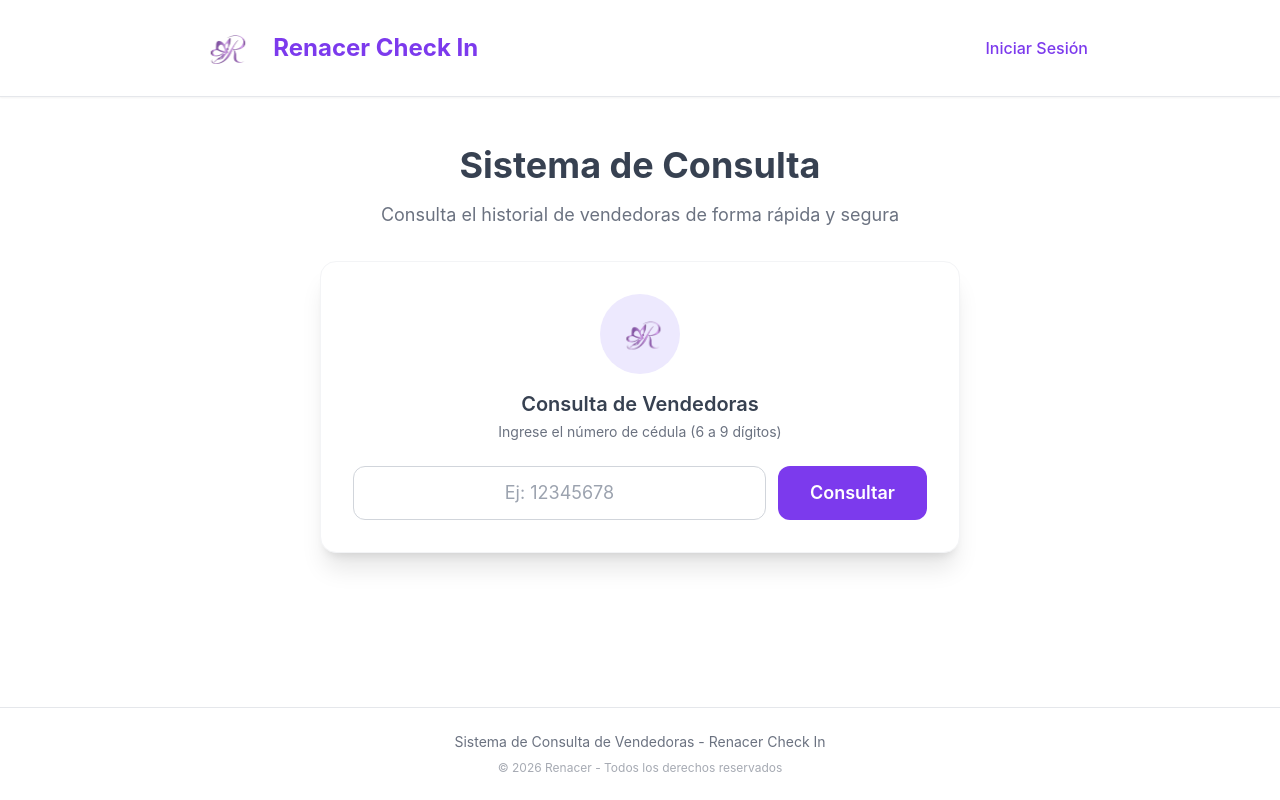
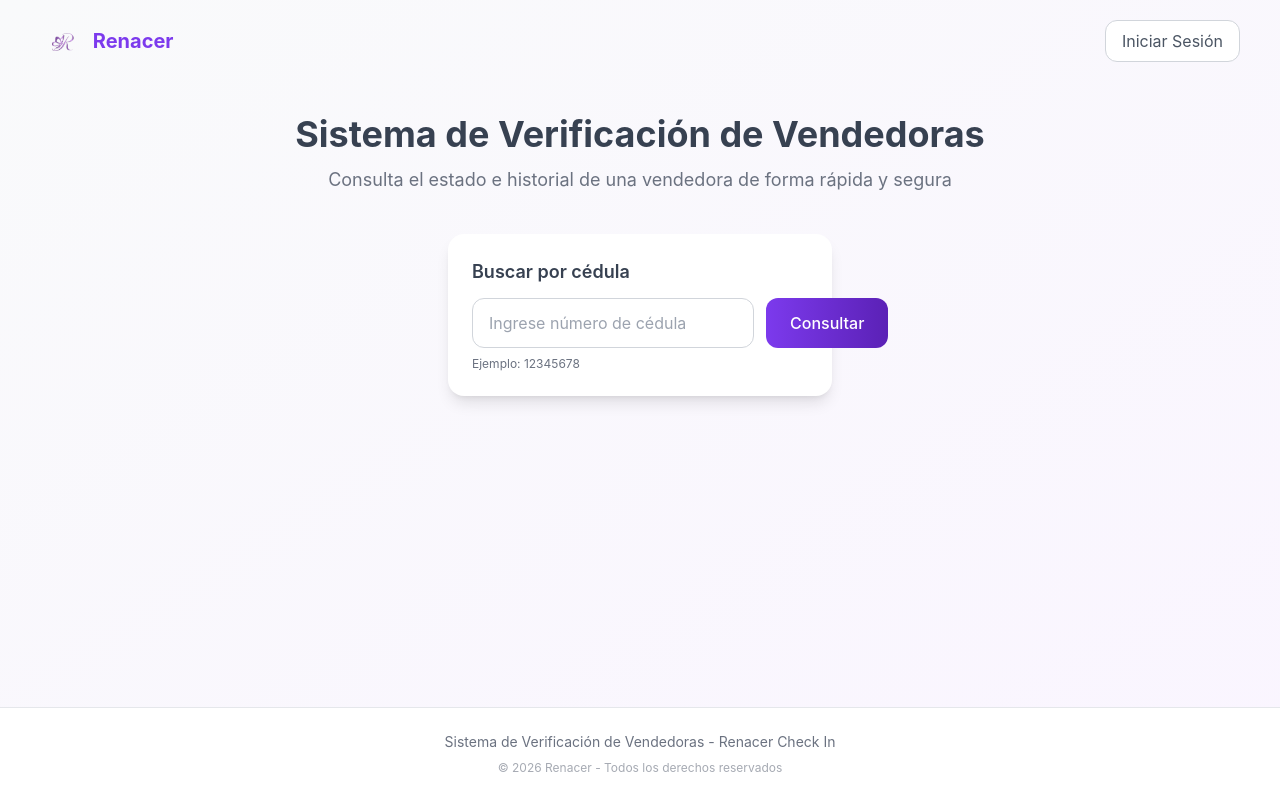
Before and after one commit to Joebgs/sistema-renacer, a React (Vite) app in the folder frontend/: page / in a window 1280 px wide. Built offline with nearby package versions, Linux system fonts and the light colour scheme.

Commit message:
Rediseño completo: Nueva interfaz con tarjeta de resultados estilo moderno

```diff
--- a/frontend/src/pages/Home.tsx
+++ b/frontend/src/pages/Home.tsx
@@ -9,7 +9,6 @@ function Home() {
   const [error, setError] = useState('');
   const [errorValidacion, setErrorValidacion] = useState('');
 
-  // Validar cédula venezolana (6-9 dígitos, solo números)
   const validarCedula = (value: string): boolean => {
     if (!value) return false;
     const numeros = /^\d+$/.test(value);
@@ -18,11 +17,9 @@ function Home() {
   };
 
   const buscar = async () => {
-    // Limpiar errores previos
     setError('');
     setErrorValidacion('');
 
-    // Validar cédula
     if (!cedula.trim()) {
       setErrorValidacion('Por favor ingrese un número de cédula');
       return;
@@ -40,6 +37,7 @@ function Home() {
       setResultado(response.data);
     } catch (err: any) {
       setError(err.response?.data?.mensaje || 'Vendedora no encontrada');
+      setResultado(null);
     } finally {
       setLoading(false);
     }
@@ -47,193 +45,173 @@ function Home() {
 
   const handleCedulaChange = (e: React.ChangeEvent<HTMLInputElement>) => {
     const value = e.target.value;
-    // Solo permitir números
     if (value === '' || /^[0-9]+$/.test(value)) {
       setCedula(value);
       setErrorValidacion('');
     }
   };
 
-  const getColorReputacion = (reputacion: string) => {
+  const getStatusColor = (reputacion: string) => {
     switch (reputacion) {
-      case 'POSITIVA': return 'text-green-600 bg-green-50 border-green-200';
-      case 'OBSERVADA': return 'text-yellow-600 bg-yellow-50 border-yellow-200';
-      case 'RESTRINGIDA': return 'text-red-600 bg-red-50 border-red-200';
-      default: return 'text-blue-600 bg-blue-50 border-blue-200';
+      case 'POSITIVA': return { bg: '#e8f5e9', color: '#2e7d32', text: '✅ POSITIVA - Vendedora confiable' };
+      case 'OBSERVADA': return { bg: '#fff8e1', color: '#f57c00', text: '⚠️ OBSERVADA - Se recomienda verificar' };
+      case 'RESTRINGIDA': return { bg: '#ffebee', color: '#d32f2f', text: '🔴 RESTRINGIDA - Requiere validación administrativa' };
+      default: return { bg: '#e3f2fd', color: '#1565c0', text: '🔵 NUEVA - Sin historial previo' };
     }
   };
 
-  const getTextoReputacion = (reputacion: string) => {
+  const getStatusClass = (reputacion: string) => {
     switch (reputacion) {
-      case 'POSITIVA': return '✅ Sin novedad - Vendedora confiable';
-      case 'OBSERVADA': return '⚠️ En observación - Se recomienda verificar';
-      case 'RESTRINGIDA': return '🔴 Restringida - Consultar con administración';
-      default: return '🔵 Sin historial previo';
+      case 'POSITIVA': return 'bg-green-50 text-green-700 border-green-200';
+      case 'OBSERVADA': return 'bg-yellow-50 text-yellow-700 border-yellow-200';
+      case 'RESTRINGIDA': return 'bg-red-50 text-red-700 border-red-200';
+      default: return 'bg-blue-50 text-blue-700 border-blue-200';
     }
   };
 
+  const statusInfo = resultado ? getStatusColor(resultado.reputacion) : null;
+
   return (
-    <div className="min-h-screen bg-white flex flex-col">
+    <div className="min-h-screen bg-gradient-to-br from-gray-50 to-purple-50 flex flex-col">
       {/* Header */}
-      <header className="bg-white shadow-sm py-4 px-6 border-b">
-        <div className="container mx-auto max-w-4xl">
-          <div className="flex justify-between items-center">
-            <div className="flex items-center gap-4">
+      <header className="flex justify-between items-center py-5 px-6 md:px-10">
+        <div className="flex items-center gap-3">
           <img
             src="/logo.png"
             alt="Renacer"
-                className="h-16 w-auto"
+            className="h-10 w-auto"
             onError={(e) => {
               (e.target as HTMLImageElement).style.display = 'none';
             }}
           />
-              <h1 className="text-xl md:text-2xl font-bold text-renacer-600">
-                Renacer Check In
-              </h1>
+          <span className="font-bold text-xl text-renacer-600">Renacer</span>
         </div>
         <Link
           to="/login"
-              className="text-renacer-600 hover:text-renacer-700 text-sm md:text-base font-medium"
+          className="border border-gray-300 px-4 py-2 rounded-xl bg-white text-gray-600 hover:border-renacer-500 hover:text-renacer-600 transition"
         >
           Iniciar Sesión
         </Link>
-          </div>
-        </div>
       </header>
 
-      {/* Contenido principal */}
-      <main className="flex-1 container mx-auto px-4 py-12 max-w-2xl">
-        {/* Tarjeta de bienvenida */}
-        <div className="text-center mb-8">
-          <h2 className="text-3xl md:text-4xl font-bold text-texto mb-4">
-            Sistema de Consulta
-          </h2>
-          <p className="text-texto-claro text-lg">
-            Consulta el historial de vendedoras de forma rápida y segura
+      {/* Hero */}
+      <section className="text-center mt-8 mb-10 px-4">
+        <h1 className="text-3xl md:text-4xl font-bold text-texto mb-3">
+          Sistema de Verificación de Vendedoras
+        </h1>
+        <p className="text-texto-claro text-base md:text-lg">
+          Consulta el estado e historial de una vendedora de forma rápida y segura
         </p>
-        </div>
+      </section>
+
+      {/* Contenedor principal */}
+      <div className="flex flex-col lg:flex-row justify-center items-start gap-8 px-6 pb-12 max-w-6xl mx-auto">
 
         {/* Tarjeta de búsqueda */}
-        <div className="bg-white rounded-2xl shadow-xl p-6 md:p-8 border border-gray-100">
-          <div className="text-center mb-6">
-            {/* Logo dentro del círculo - reemplaza la lupa */}
-            <div className="inline-flex items-center justify-center w-20 h-20 bg-renacer-100 rounded-full mb-4 p-2">
-              <img
-                src="/logo.png"
-                alt="Renacer"
-                className="w-full h-full object-contain"
-                onError={(e) => {
-                  (e.target as HTMLImageElement).style.display = 'none';
-                  // Si no hay logo, mostrar un ícono por defecto
-                  const parent = (e.target as HTMLImageElement).parentElement;
-                  if (parent) {
-                    parent.innerHTML = '<span class="text-3xl">🔍</span>';
-                  }
-                }}
-              />
-            </div>
-            <h3 className="text-xl font-semibold text-texto">
-              Consulta de Vendedoras
-            </h3>
-            <p className="text-texto-claro text-sm mt-1">
-              Ingrese el número de cédula (6 a 9 dígitos)
-            </p>
-          </div>
+        <div className="bg-white rounded-2xl shadow-lg p-6 w-full lg:w-96">
+          <h3 className="text-lg font-semibold text-texto mb-3">Buscar por cédula</h3>
 
-          <div className="flex flex-col sm:flex-row gap-3">
+          <div className="flex gap-3 mt-2">
             <input
               type="text"
-              placeholder="Ej: 12345678"
+              placeholder="Ingrese número de cédula"
               value={cedula}
               onChange={handleCedulaChange}
               onKeyPress={(e) => e.key === 'Enter' && buscar()}
-              className="flex-1 px-5 py-3 border border-gray-300 rounded-xl focus:outline-none focus:ring-2 focus:ring-renacer-500 focus:border-transparent text-center text-lg"
+              className="flex-1 px-4 py-3 border border-gray-300 rounded-xl focus:outline-none focus:ring-2 focus:ring-renacer-500"
               inputMode="numeric"
               maxLength={9}
             />
             <button
               onClick={buscar}
               disabled={loading}
-              className="bg-renacer-600 text-white px-8 py-3 rounded-xl hover:bg-renacer-700 transition disabled:opacity-50 font-semibold text-lg"
+              className="bg-gradient-to-r from-renacer-600 to-renacer-800 text-white px-6 py-3 rounded-xl hover:opacity-90 transition disabled:opacity-50 font-medium"
             >
-              {loading ? 'Buscando...' : 'Consultar'}
+              {loading ? '...' : 'Consultar'}
             </button>
           </div>
 
-          {/* Mensaje de validación */}
+          <small className="text-texto-claro text-xs mt-2 block">Ejemplo: 12345678</small>
+
           {errorValidacion && (
             <div className="mt-3 text-amber-600 text-sm text-center">
               ⚠️ {errorValidacion}
             </div>
           )}
+
+          {error && !resultado && (
+            <div className="mt-3 text-red-600 text-sm text-center">
+              {error}
+            </div>
+          )}
         </div>
 
-        {/* Mensaje de error de API */}
-        {error && (
-          <div className="mt-6 bg-red-50 border border-red-200 text-red-700 px-6 py-4 rounded-xl">
-            <div className="flex items-center gap-3">
-              <span className="text-2xl">⚠️</span>
-              <p>{error}</p>
+        {/* Tarjeta de resultado */}
+        {resultado && (
+          <div className="bg-white rounded-2xl shadow-lg p-6 w-full lg:w-96">
+            {/* Estado */}
+            <div className={`p-3 rounded-xl mb-5 text-center font-semibold ${getStatusClass(resultado.reputacion)}`}>
+              {statusInfo?.text}
+            </div>
+
+            {/* Perfil */}
+            <div className="text-center mb-4">
+              <div className="w-20 h-20 bg-renacer-100 rounded-full flex items-center justify-center mx-auto mb-3">
+                <span className="text-3xl">👤</span>
+              </div>
+              <h3 className="text-xl font-bold text-texto">{resultado.nombre}</h3>
+            </div>
+
+            {/* Datos */}
+            <div className="space-y-2 text-sm mb-5">
+              <div className="flex justify-between py-1 border-b">
+                <span className="text-texto-claro">Cédula:</span>
+                <span className="text-texto font-medium">{resultado.cedula}</span>
+              </div>
+              <div className="flex justify-between py-1 border-b">
+                <span className="text-texto-claro">Estado:</span>
+                <span className="text-texto font-medium">{resultado.reputacion}</span>
+              </div>
+              <div className="flex justify-between py-1 border-b">
+                <span className="text-texto-claro">Gerente:</span>
+                <span className="text-texto font-medium">{resultado.gerenteActual || 'Sin asignar'}</span>
+              </div>
+              <div className="flex justify-between py-1 border-b">
+                <span className="text-texto-claro">Zona:</span>
+                <span className="text-texto font-medium">{resultado.gerenteZona || 'Sin asignar'}</span>
+              </div>
+            </div>
+
+            {/* Historial */}
+            <h4 className="font-semibold text-texto mb-3">Historial</h4>
+            <div className="border-l-2 border-renacer-300 pl-4 space-y-2">
+              {resultado.historial && resultado.historial.length > 0 ? (
+                resultado.historial.map((h: any, idx: number) => (
+                  <div key={idx} className="relative">
+                    <div className="absolute -left-[21px] top-1.5 w-3 h-3 bg-renacer-500 rounded-full"></div>
+                    <p className="text-texto-claro text-sm">{h.descripcion || `${h.gerenteZona} (${new Date(h.fechaAsignacion).toLocaleDateString()})`}</p>
+                  </div>
+                ))
+              ) : (
+                <div className="relative">
+                  <div className="absolute -left-[21px] top-1.5 w-3 h-3 bg-gray-300 rounded-full"></div>
+                  <p className="text-texto-claro text-sm">Sin historial previo</p>
+                </div>
+              )}
+              <div className="relative">
+                <div className="absolute -left-[21px] top-1.5 w-3 h-3 bg-gray-300 rounded-full"></div>
+                <p className="text-texto-claro text-sm">Ingreso al sistema: {new Date(resultado.createdAt).toLocaleDateString()}</p>
+              </div>
             </div>
           </div>
         )}
-
-        {/* Resultados */}
-        {resultado && (
-          <div className="mt-6 bg-white rounded-2xl shadow-xl p-6 md:p-8 border border-gray-100">
-            <div className="flex items-center gap-3 mb-6 pb-4 border-b">
-              <span className="text-3xl">📋</span>
-              <h3 className="text-xl font-semibold text-texto">
-                Resultado de la consulta
-              </h3>
       </div>
 
-            <div className="space-y-4">
-              <div className="flex flex-col sm:flex-row sm:justify-between py-2 border-b">
-                <span className="font-semibold text-texto-claro">Nombre completo:</span>
-                <span className="text-texto">{resultado.nombre}</span>
-              </div>
-              <div className="flex flex-col sm:flex-row sm:justify-between py-2 border-b">
-                <span className="font-semibold text-texto-claro">Cédula:</span>
-                <span className="text-texto">{resultado.cedula}</span>
-              </div>
-
-              <div className={`p-4 rounded-xl border ${getColorReputacion(resultado.reputacion)}`}>
-                <div className="flex flex-col sm:flex-row sm:items-center gap-2">
-                  <span className="font-semibold">Reputación:</span>
-                  <span>{getTextoReputacion(resultado.reputacion)}</span>
-                </div>
-              </div>
-
-              <div className="flex flex-col sm:flex-row sm:justify-between py-2 border-b">
-                <span className="font-semibold text-texto-claro">Gerente actual:</span>
-                <span className="text-texto">{resultado.gerenteActual || 'Sin asignar'}</span>
-              </div>
-
-              {resultado.historial && resultado.historial.length > 0 && (
-                <details className="mt-4">
-                  <summary className="cursor-pointer text-renacer-600 font-semibold">
-                    📜 Ver historial de gerentes anteriores ({resultado.historial.length})
-                  </summary>
-                  <ul className="mt-3 pl-4 space-y-2">
-                    {resultado.historial.map((h: any, idx: number) => (
-                      <li key={idx} className="text-texto-claro text-sm">
-                        • {h.gerenteZona} ({new Date(h.fechaAsignacion).toLocaleDateString()})
-                      </li>
-                    ))}
-                  </ul>
-                </details>
-              )}
-            </div>
-          </div>
-        )}
-      </main>
-
       {/* Footer */}
-      <footer className="bg-white border-t mt-12 py-6">
+      <footer className="bg-white border-t mt-auto py-6">
         <div className="container mx-auto px-4 text-center">
           <p className="text-texto-claro text-sm">
-            Sistema de Consulta de Vendedoras - Renacer Check In
+            Sistema de Verificación de Vendedoras - Renacer Check In
           </p>
           <p className="text-texto-claro text-xs mt-2 opacity-60">
             © 2026 Renacer - Todos los derechos reservados
```
Lines whose indentation alone changed are shown as unchanged.
